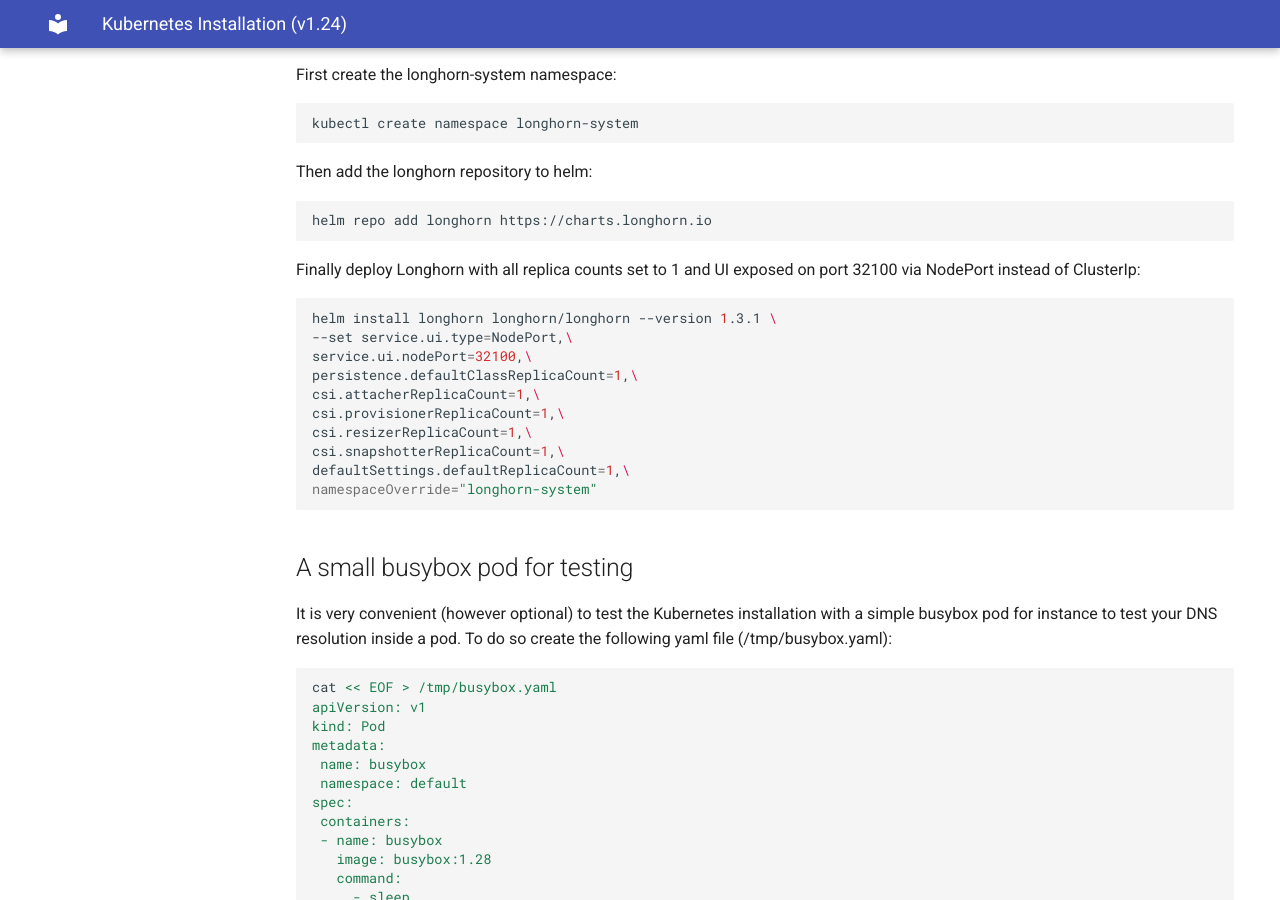
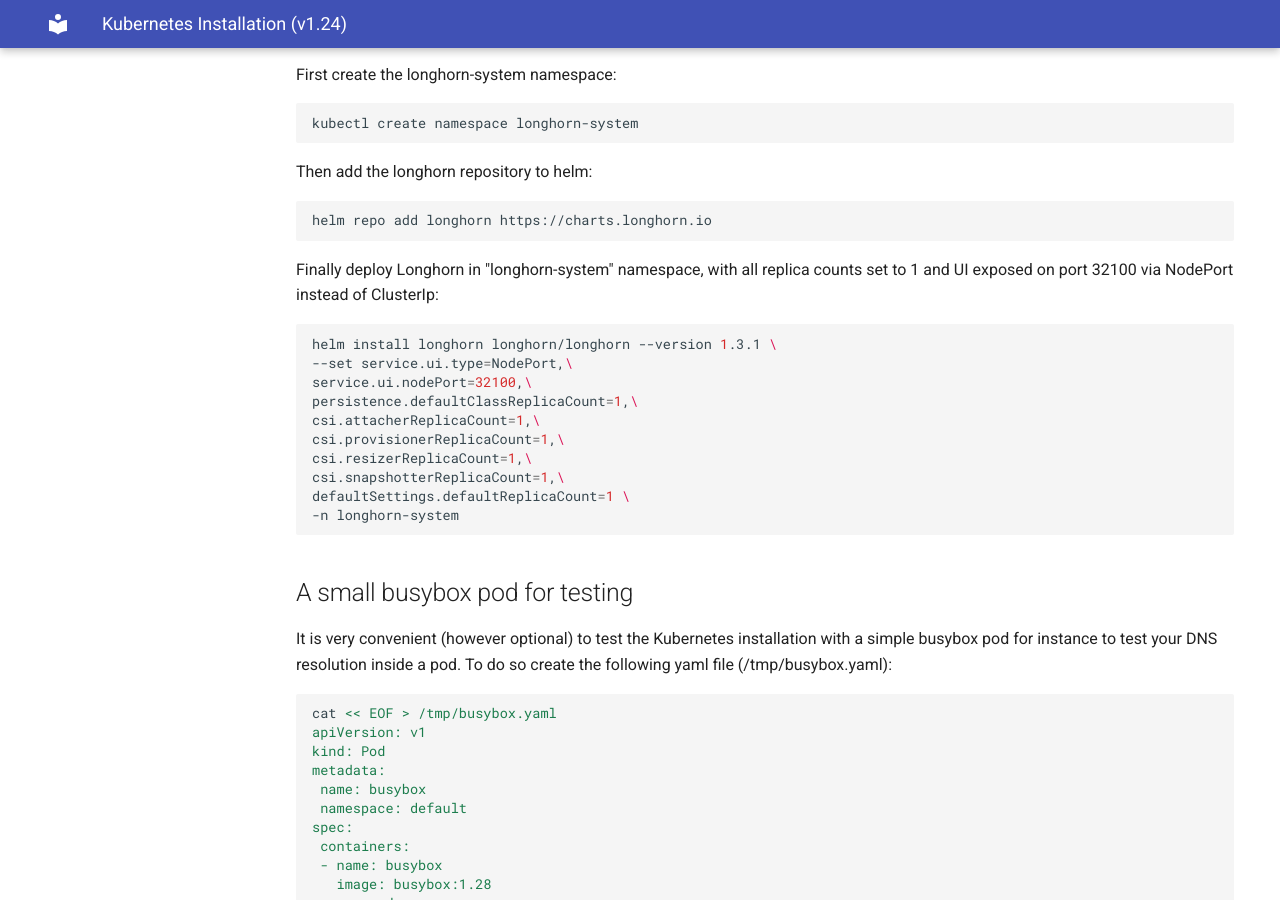
Before and after one commit to accelleran/drax-docs, an MkDocs documentation site: the page built from docs/kubernetes-install-1-24/index.md, in a window 1280 px wide and 900 px high, scrolled down 2508 px. Built offline with MkDocs 1.6.1 and Material for MkDocs 9.7.7, drawn with Linux system fonts in a browser that asks for light colours; the version menu is left out.

Commit message:
Update index.md

````diff
--- a/docs/kubernetes-install-1-24/index.md
+++ b/docs/kubernetes-install-1-24/index.md
@@ -120,7 +120,7 @@ Then add the longhorn repository to helm:
 ``` bash
 helm repo add longhorn https://charts.longhorn.io
 ```
-Finally deploy Longhorn with all replica counts set to 1 and UI exposed on port 32100 via NodePort instead of ClusterIp:
+Finally deploy Longhorn in "longhorn-system" namespace, with all replica counts set to 1 and UI exposed on port 32100 via NodePort instead of ClusterIp:
 ``` bash
 helm install longhorn longhorn/longhorn --version 1.3.1 \
 --set service.ui.type=NodePort,\
@@ -130,8 +130,8 @@ csi.attacherReplicaCount=1,\
 csi.provisionerReplicaCount=1,\
 csi.resizerReplicaCount=1,\
 csi.snapshotterReplicaCount=1,\
-defaultSettings.defaultReplicaCount=1,\
-namespaceOverride="longhorn-system"
+defaultSettings.defaultReplicaCount=1 \
+-n longhorn-system
 ```
 
 ## A small busybox pod for testing
````
